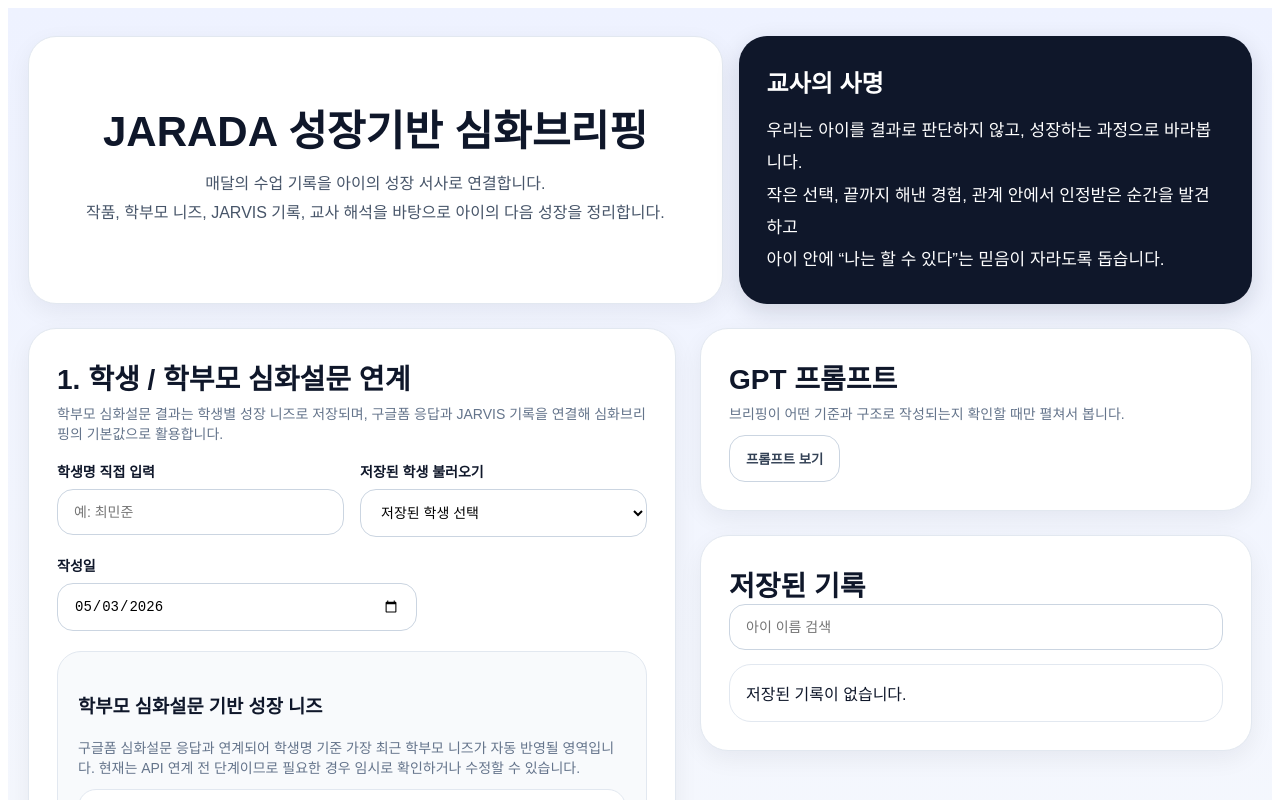
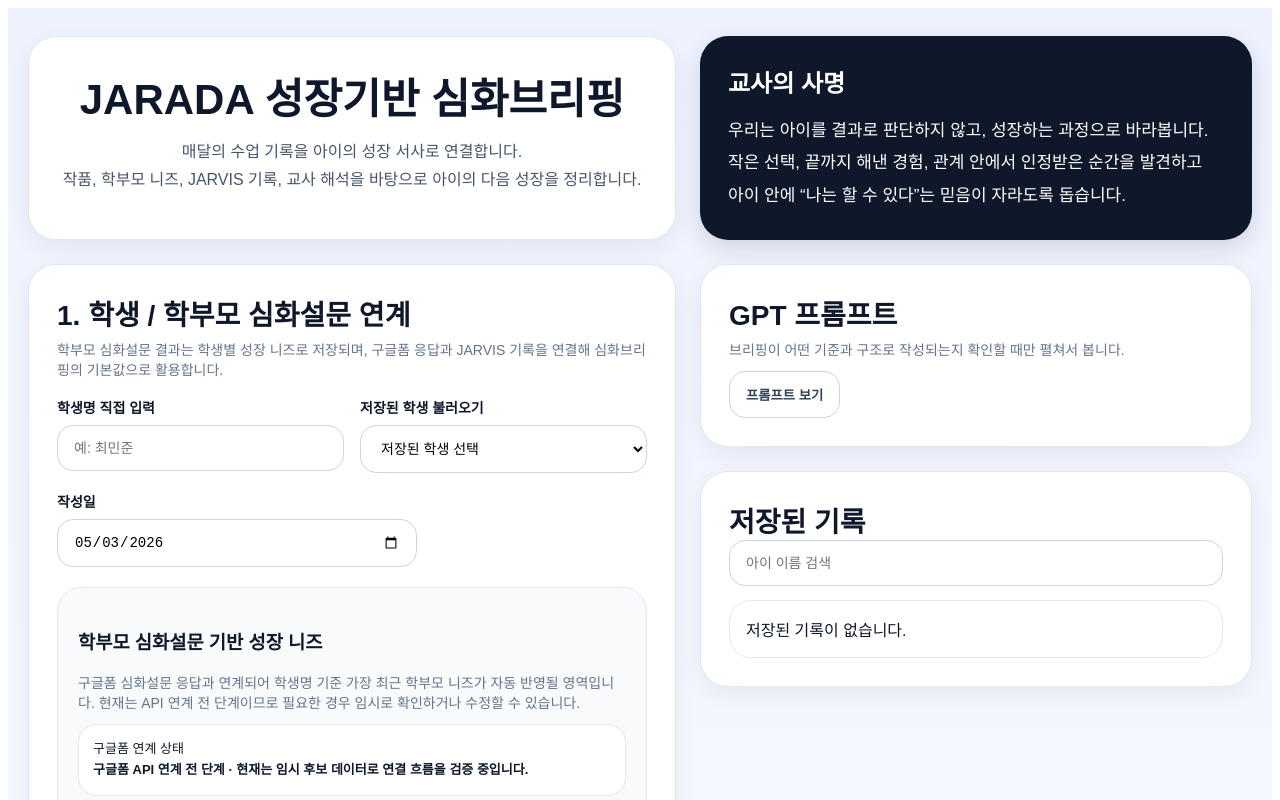
Before and after one commit to jaradaboys/jarada-briefing-2, a React (Vite) app: page / in a window 1280 px wide. Shown: the top 800 px of the page. Built offline with nearby package versions, Linux system fonts and the light colour scheme.

Commit message:
Update App.jsx

```diff
--- a/src/App.jsx
+++ b/src/App.jsx
@@ -254,7 +254,7 @@
   page: { minHeight: "100vh", background: "linear-gradient(180deg, #eef2ff 0%, #f8fafc 45%, #ffffff 100%)", color: "#0f172a", fontFamily: "Arial, sans-serif" },
   container: { maxWidth: 1480, margin: "0 auto", padding: "28px 20px 40px" },
   grid: { display: "grid", gridTemplateColumns: "1.08fr 0.92fr", gap: 24, alignItems: "start" },
-  topGrid: { display: "grid", gridTemplateColumns: "1.15fr 0.85fr", gap: 16, marginBottom: 24 },
+ topGrid: { display: "grid", gridTemplateColumns: "1.08fr 0.92fr", gap: 24, marginBottom: 24 },
   card: { background: "white", borderRadius: 28, padding: 28, boxShadow: "0 8px 24px rgba(15,23,42,0.06)", border: "1px solid #e2e8f0" },
   darkCard: { background: "#0f172a", color: "white", borderRadius: 28, padding: 28, boxShadow: "0 8px 24px rgba(15,23,42,0.14)" },
   title: { fontSize: 42, fontWeight: 800, margin: 0 },
```
